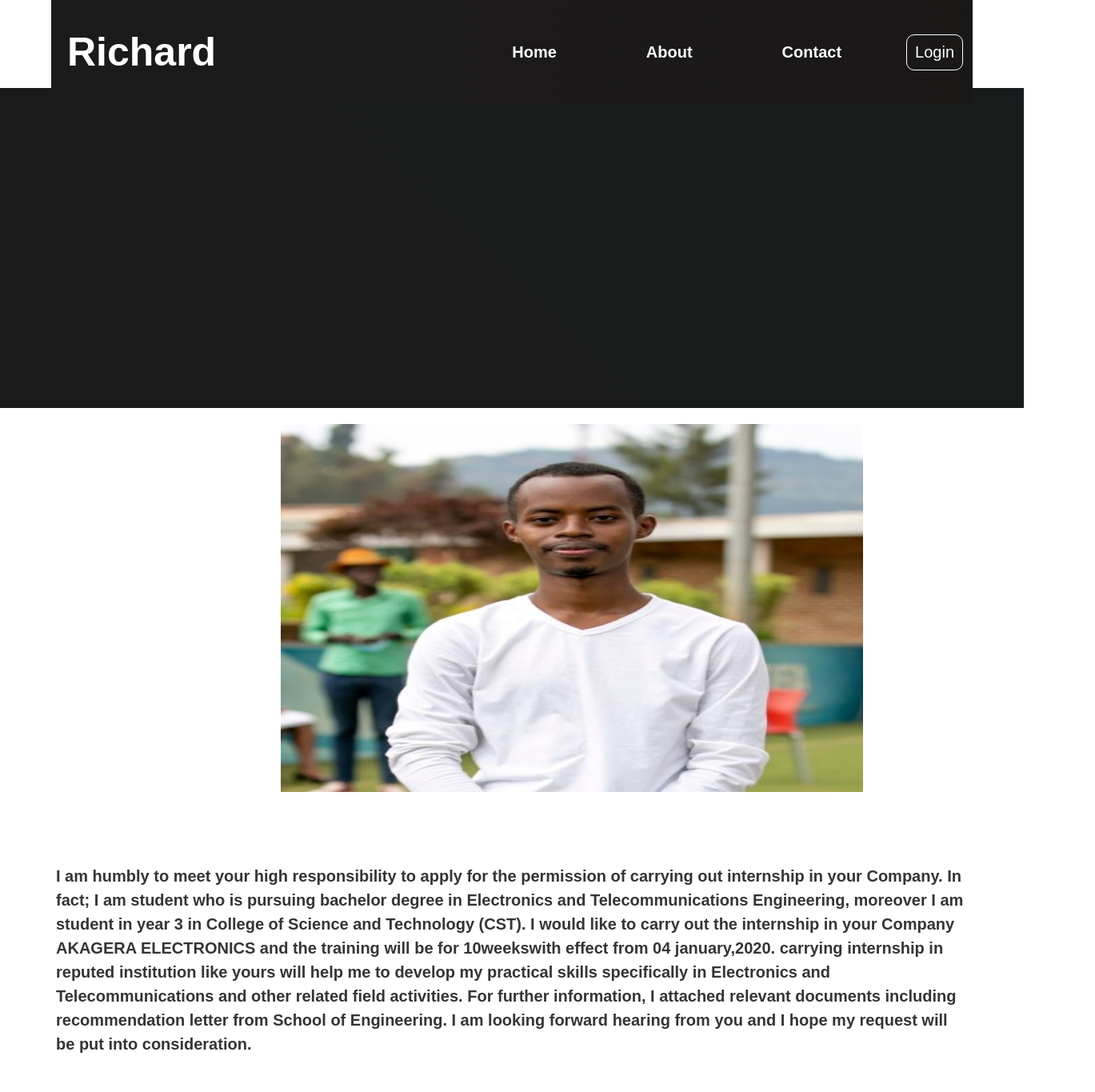
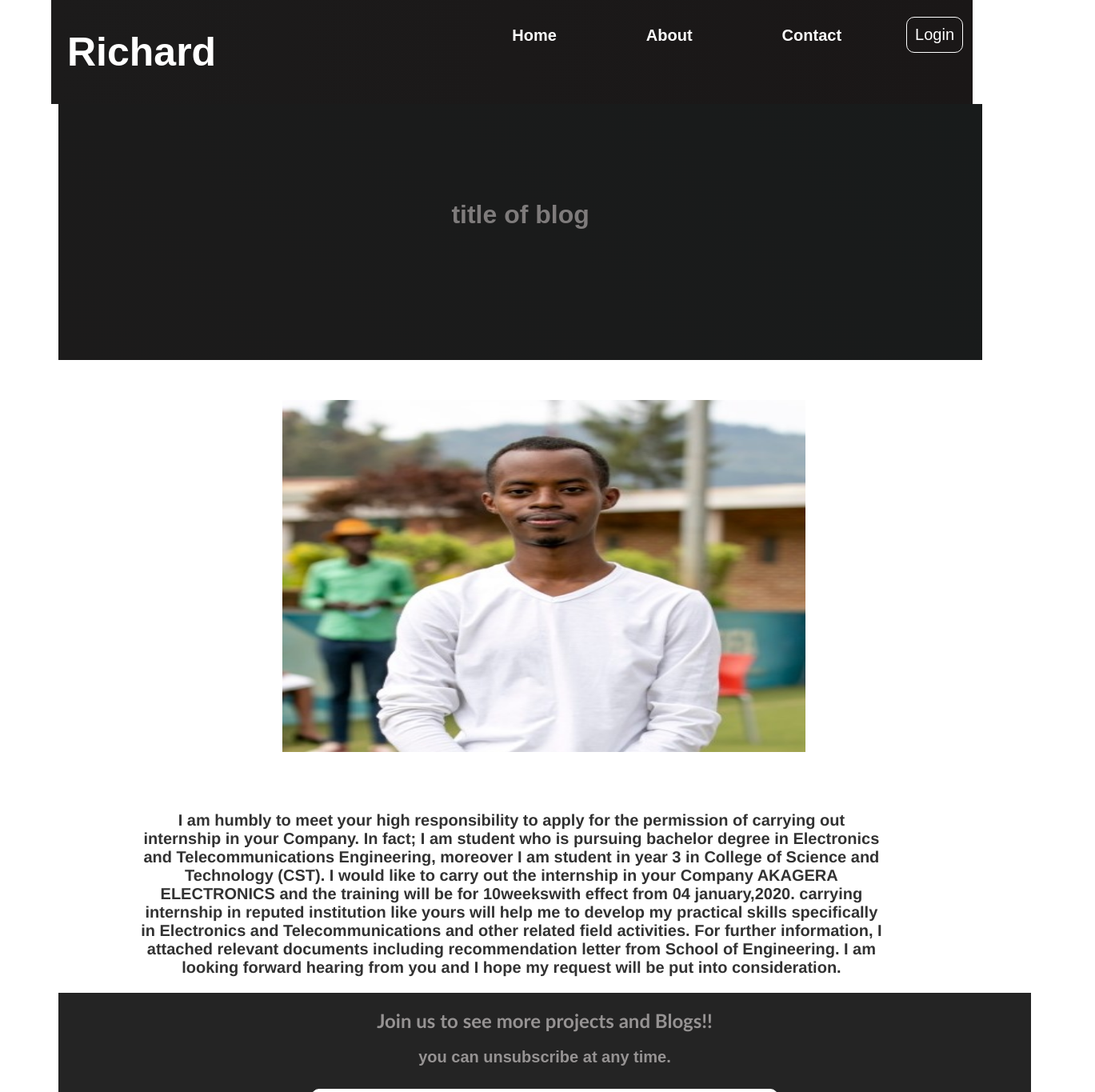
Before and after one commit to Code-250/My-Brand, a React (Create React App) app in the folder my-app/: page /blog1 in a window 1280 px wide. Shown: the top 1365 px of the page at 80% size, 1369 px wide, since content can reach past the window. Built offline with nearby package versions, Linux system fonts and the light colour scheme.

Commit message:
fixxed blog & project page css

```diff
--- a/my-app/src/App.css
+++ b/my-app/src/App.css
@@ -255,51 +255,90 @@ li{
 /*====================== project page=====================================*/
 /*====================== project page=====================================*/
 
-.wrapper{
+.project-container{
+  width:95%;
+  margin-left:73px;
+}
+.project-header{
   background:linear-gradient(45deg, rgb(28,27,27) 0%, rgb(24,27,27) 100%);
-  height:400px;
-  width:100%;
-  margin-top:-20px;
-
+  width:95%;
+  height:40vh;
+  text-align:center;
+  color:rgb(126, 123, 123);
 
 }
-.hello{
+#heading{
+  padding:120px;
+}
+.project-img{
   width:100%;
-}
-.blog-title{
-  text-align:center;
-  color:rgb(126, 123, 123)
-}
-.describe{
-  display:flex;
-  align-items:center;
-  justify-content:center;
-  padding:50px;
-  flex-direction:column;
-  margin-top:0px;
-  color:rgb(54, 52, 52);
-  line-height: 1.5;
-}
-.more{
-  font-size:20px;
-  margin-top:-70px;
-  margin-left:900px;
-  color:blue;
-}
-.heading{
-padding:600px;
+  padding:30px;
+  margin-left:80px;
 
 }
-.bog-description{
-  display: flex;
-  justify-content: center;
-  align-items:center;
-  flex-direction:column;
+.project-description{
+width:80%;
+text-align:center;
+display:flex;
+flex-direction:column;
+margin-left:80px;
+align-items:center;
+color:black;
+opacity:.8;
+font-family: 'Franklin Gothic Medium', 'Arial Narrow', Arial, sans-serif;
+font-size:30px;
+}
+.link{
+  margin-bottom:20px;
+  font-size:17px;
+  color:#1f3868;
+}
+.link:hover{
+  border-bottom: 1px solid #1f3868;
+}
+
+/* =============blog-page======================= */
+/* =============blog-page======================= */
+.blog-container{
+  width:95%;
+  margin-left:73px;
+}
+.blog-header{
+  background:linear-gradient(45deg, rgb(28,27,27) 0%, rgb(24,27,27) 100%);
+  width:95%;
+  height:40vh;
+  text-align:center;
+  color:rgb(126, 123, 123);
 
 }
-#profile{
-  width:60%;
-  height:500px;
+#blog-heading{
+  padding:120px;
+}
+.blog-img{
+  width:100%;
+  padding:30px;
+  margin-left:80px;
+
+}
+.blog-description{
+width:80%;
+text-align:center;
+display:flex;
+flex-direction:column;
+margin-left:80px;
+align-items:center;
+color:black;
+opacity:.8;
+font-family: 'Franklin Gothic Medium', 'Arial Narrow', Arial, sans-serif;
+font-size:30px;
+}
+.link{
+  margin-bottom:20px;
+  font-size:17px;
+  color:#1f3868;
+}
+.link:hover{
+  border-bottom: 1px solid #1f3868;
 }
 
 /*============================== Footer Section====================== */
--- a/my-app/src/App.js
+++ b/my-app/src/App.js
@@ -2,7 +2,6 @@ import React from 'react';
 import {BrowserRouter as Router, Switch, Route} from 'react-router-dom';
 import './App.css';
 import Home from './Home';
-import About from './About';
 
 import Blogs from './Blogs';
 import Form from './UI/components/Form'
@@ -10,19 +9,16 @@ import ScrollToTop from './ScrollToTop';
 import project from './UI/components/project';
 import blog from './UI/components/blog';
 import NavBar from './UI/components/NavBar';
-import scrollAround from './UI/components/scrollAround'
 
 function App (){
     return (
 
         <Router>
           <div className='main-body'>
-        <scrollAround/>
               <ScrollToTop/>
                 <NavBar/>
                         <Switch>
                           <Route path='/' exact component={Home}/>
-            <Route path='/About' component={About}/>
                           <Route path='/Blogs' component={Blogs}/>
                           <Route path='/Login' component={Form}/>
                           <Route path='/blog1' component={blog}/>
@@ -30,11 +26,14 @@ function App (){
 
 
                         </Switch>
-
-
           </div>
         </Router>
     );
 }
 
 export default App;
+
+
+<Router>
+
+</Router>
--- a/my-app/src/Home.js
+++ b/my-app/src/Home.js
@@ -4,15 +4,21 @@ import HelloSection from './UI/components/HelloSection';
 import Card from './UI/components/Card';
 import Footer from './UI/components/Footer';
 import About from './About';
-import scrollAround from './UI/components/scrollAround';
 
 
 
 function Home(){
+    const navBarLinks = document.getElementsByClassName('navbar-links');
+    const oneLink =document.querySelectorAll('.change');
+
+    oneLink.forEach((About)=>{
+        About.addEventListener("click",()=>{
+            Home.scrollTo(About);
+        })
+    })
     return(
 
             <div className='App'>
-                <scrollAround/>
                 <HelloSection/>
                 <About/>
                 <Card/>
--- a/my-app/src/ScrollToTop.js
+++ b/my-app/src/ScrollToTop.js
@@ -1,11 +1,12 @@
 import {useEffect} from 'react'
 import {useLocation} from 'react-router-dom'
+
 
  function ScrollToTop(){
     const { pathname } = useLocation();
 
     useEffect (() =>{
-        window.scrollTo(0, 0);
+        window.scrollTo(0,0);
     },
     [pathname]
     );
--- a/my-app/src/UI/components/NavBar.js
+++ b/my-app/src/UI/components/NavBar.js
@@ -31,6 +31,7 @@ function NavBar (){
 
                         </i>
                     </div>
+                    <div className='navbar-links'>
                         <ul className={click ?'nav-menu-active' : 'nav-menu'}>
                             <li className='nav-item'>
                                 <Link to='/' className="nav-links" onClick={closeMobileMenu}>
@@ -49,6 +50,8 @@ function NavBar (){
                             </li>
                             <Link to='/Login'> {button && <Button buttonStyle='btn--outline'className='btn'>Login</Button>}</Link>
                         </ul>
+                    </div>
+
 
             </nav>
         </>
--- a/my-app/src/UI/components/blog.js
+++ b/my-app/src/UI/components/blog.js
@@ -4,21 +4,18 @@ import '../../App.css'
 
 function blog() {
     return (
-        <div className='container'>
-            <div className='hello'>
-                 <div className='wrapper'>
-                    <h1 className="heading">
+            <div className='blog-container'>
+                <div className='blog-header'>
+                    <h1 id="blog-heading">
                         title of blog
                     </h1>
 
                 </div>
-
-
-                <div className='bog-description'>
+                <div className='blog-img'>
                     {/* description image of project */}
                     <img src='/images/PROFILE.JPG' alt="project-description" id="profile"></img>
                 </div>
-                <div className='describe'>
+                <div className='blog-description'>
                     {/* description of a project */}
                     <p>
                             I am humbly to meet your high responsibility to apply for the permission of carrying out internship in your Company.
@@ -28,16 +25,10 @@ function blog() {
                             I am looking forward hearing from you and I hope my request will be put into consideration.
 
                         </p>
-
-                    <icon>
-                        {/* icon of liking the page */}
-                        {/* icon of viewed page */}
-                        {/* icon of comments on the page */}
-                    </icon>
                 </div>
                 <Footer className='footer'/>
+
             </div>
-        </div>
     )
 }
 
--- a/my-app/src/UI/components/project.js
+++ b/my-app/src/UI/components/project.js
@@ -5,23 +5,19 @@ import {Link} from 'react-router-dom'
 
 const project = () => {
     return (
-        <div className='container'>
-            <div className='wrapper'>
+        <div className='project-container'>
+            <div className='project-header'>
                 <h1 id='heading'>
                     CREATING A LIST IF TODOS
             </h1>
             </div>
 
 
-            <div className='bog-description'>
+            <div className='project-img'>
                 {/* description image of project */}
-                <img src='/images/PROFILE.JPG' alt="project-description" id="profile"></img>
-                <p>
-                    Hello did you know that we have
-                </p>
+                <img src='/images/PROFILE.JPG' alt="project-description"></img>
             </div>
-            <div>
-                <div id='describe'>
+                <div className='project-description'>
                     <p >
                         I am humbly to meet your high responsibility to apply for the permission of carrying out internship in your Company.
                         In fact; I am student who is pursuing bachelor degree in Electronics and Telecommunications Engineering, moreover I am student in year 3 in College of Science and Technology (CST).
@@ -30,14 +26,13 @@ const project = () => {
                         I am looking forward hearing from you and I hope my request will be put into consideration.
 
                     </p>
-                    <Link to='/' className='more'>get more details about this project</Link>
+                    <Link to='/' className='link'>get more details about this project</Link>
                 </div>
                 <icon>
                     {/* icon of liking the page */}
                     {/* icon of viewed page */}
                     {/* icon of comments on the page */}
                 </icon>
-            </div>
             <Footer/>
         </div>
     )
--- a/my-app/src/UI/components/scrollAround.js
+++ /dev/null
@@ -1,15 +0,0 @@
-import React from 'react';
-
-function scrollAround  () {
-            const NavLinks = document.getElementsByClassName('nav-links')[0];
-            const oneLink = document.querySelectorAll('.nav-item');
-
-        oneLink.forEach((Link)=>{
-            Link.addEventListener('click',(e)=>{
-                NavLinks.classList.toggle('active');
-            });
-        })
-
-}
-
-export default scrollAround
```
Also changed, not shown: 1 other file (tests, documents, lock files or other folders). Lines whose indentation alone changed are shown as unchanged.
